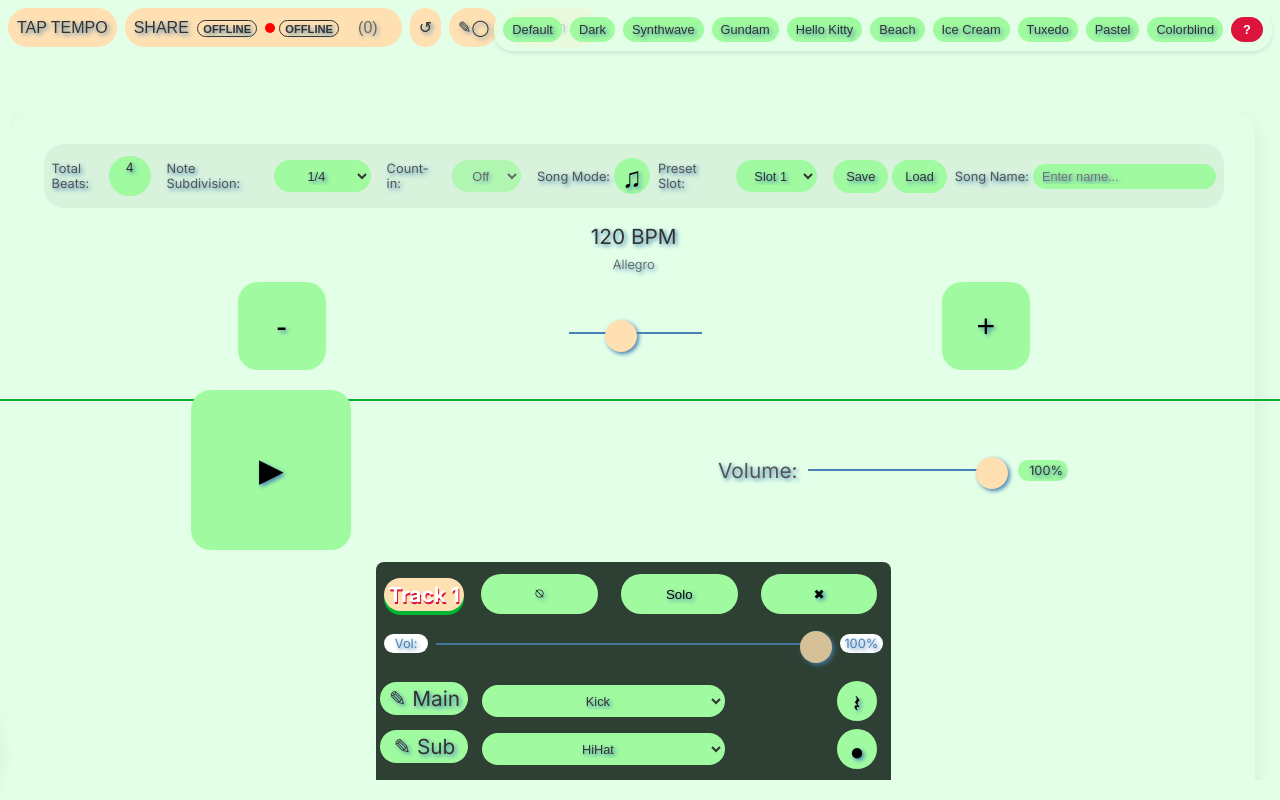
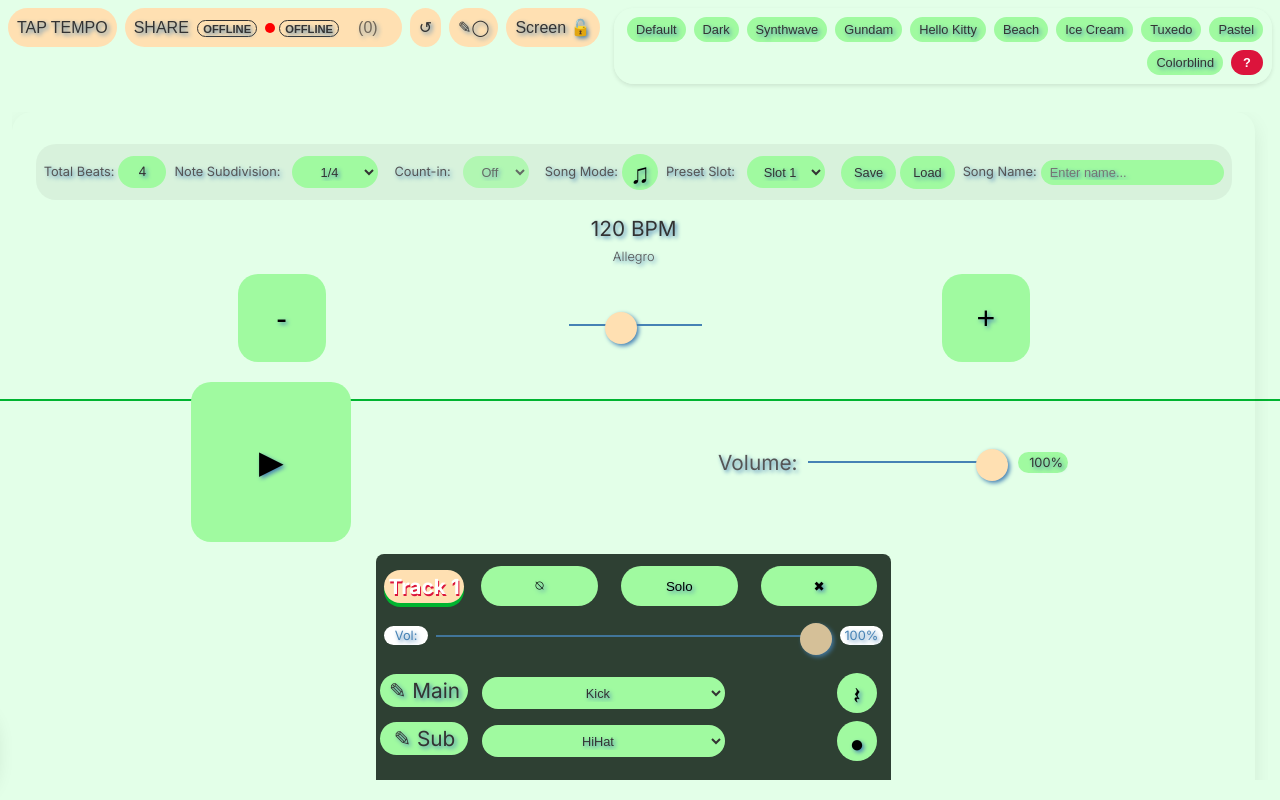
Before and after one commit to NickySimps/Metronominal_Website, a website: page index.html in a window 1280 px wide. Drawn offline with nearby package versions, Linux system fonts and the light colour scheme; no server answers.

Commit message:
fix: center total beats pill, stop label wrap, keep theme palette clear of top controls

```diff
--- a/style.css
+++ b/style.css
@@ -611,6 +611,18 @@ select {
   gap: 5px;
   margin: var(--s3);
 }
+/* The beats counter is a span: it needs flex to honor its height and keep
+   the value optically centered inside its pill. */
+.total-beats-display {
+  display: inline-flex;
+  align-items: center;
+  justify-content: center;
+  width: auto;
+  min-width: var(--s6);
+  padding: 0 var(--s3);
+  margin: 0;
+  line-height: 1;
+}
 .measure-bar {
   background: var(--Highlight);
   display: flex;
@@ -710,6 +722,8 @@ select {
 .control-label {
   font-size: var(--font-1); /* Standardized font size */
   color: var(--TextSecondary);
+  white-space: nowrap; /* Keep labels like "Count-in:" on one line */
+  line-height: 1.2;
 }
 /* Desktop and larger */
 @media (min-width: 1024px) {
@@ -790,7 +804,11 @@ select {
   top: var(--s3); /* Standardized position (8px) */
   right: var(--s3); /* Standardized position (8px) */
   display: flex; /* Keep as flex */
-  flex-wrap: nowrap;
+  /* Wrap and cap width so the palette never slides over the top-left
+     controls (undo / edit / screen lock) on mid-size windows. */
+  flex-wrap: wrap;
+  justify-content: flex-end;
+  max-width: calc(100vw - 640px);
   gap: var(--s3); /* Standardized gap (8px) */
   padding: var(--s3); /* Standardized padding (8px) */
   background-color: color-mix(in srgb, var(--Background) 80%, transparent);
@@ -1088,6 +1106,8 @@ select {
     right: 0; /* Ensure it starts from the right edge */
     left: 0; /* Stretch across the bottom */
     width: 100%;
+    max-width: none; /* Desktop cap does not apply to the mobile bottom bar */
+    flex-wrap: nowrap; /* Single scrollable row on mobile */
     justify-content: flex-start; /* Align items to the start */
     border-top: var(--s0) solid var(--BorderColor); /* Standardized border (1px) */
     overflow-x: auto; /* Enable horizontal scrolling */
```
